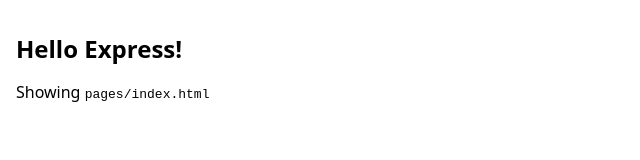
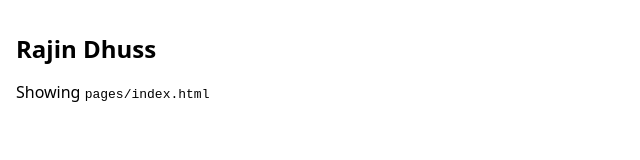
Before and after one commit to rabin31/mongoose-data-schema, a website: page pages/index.html in a window 1280 px wide. Shown: the whole page, without its empty margins (0-640 px from the left). Drawn offline with Linux system fonts and the light colour scheme; files that its build step writes are made by us from their sources.

Commit message:
rajin dhuss

```diff
--- a/pages/index.html
+++ b/pages/index.html
@@ -7,7 +7,7 @@
     <link rel="stylesheet" href="./style.css" />
   </head>
   <body>
-    <h1>Hello Express!</h1>
+    <h1>Rajin Dhuss</h1>
     <p>Showing <code>pages/index.html</code></p>
   </body>
 </html>
```
